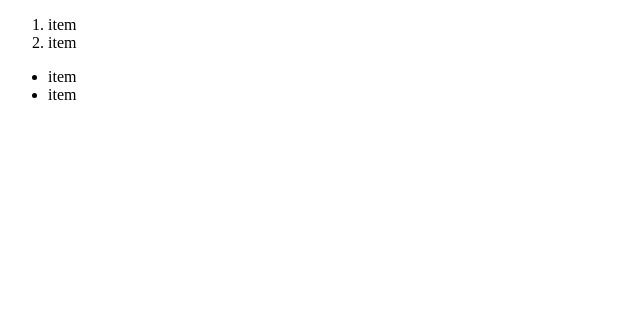
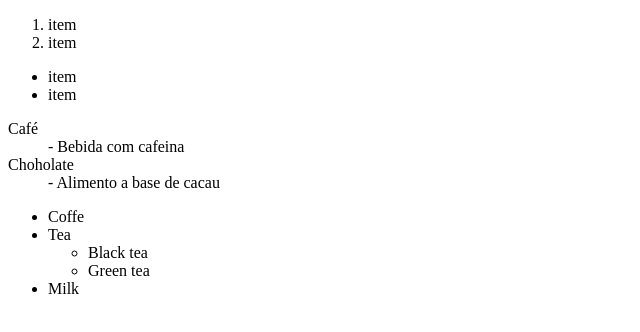
Before and after one commit to KauanFuza/FIC-WEB-MATERIAL, a plain HTML site: page Aula 8 - HTML/index.html in a window 1280 px wide. Shown: the whole page, without its empty margins (0-640 px from the left). Drawn offline with Linux system fonts and the light colour scheme.

Commit message:
Update index.html

```diff
--- a/Aula 8 - HTML/index.html
+++ b/Aula 8 - HTML/index.html
@@ -4,13 +4,33 @@
         <meta charset="UTF-8">
     </head>
     <body>
+        <!-- tipos de lista -->
         <ol>
             <li>item</li>
             <li>item</li>
         </ol>
+
         <ul>
             <li>item</li>
             <li>item</li>
         </ul>
+
+        <dl>
+            <dt>Café</dt>
+            <dd>- Bebida com cafeina</dd>
+            <dt>Choholate</dt>
+            <dd>- Alimento a base de cacau</dd>
+        </dl>
+
+        <ul>
+            <li>Coffe</li>
+            <li>Tea
+                <ul>
+                    <li>Black tea</li>
+                    <li>Green tea</li>
+                </ul>
+            </li>
+            <li>Milk</li>
+        </ul>
     </body>
 </html>
```
